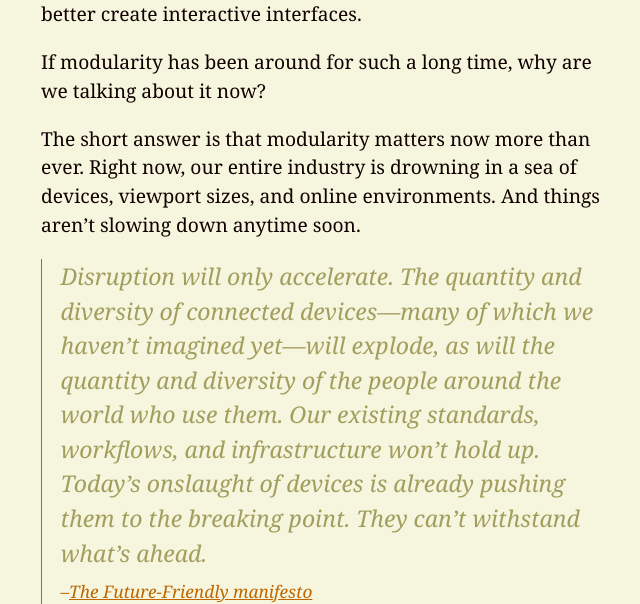
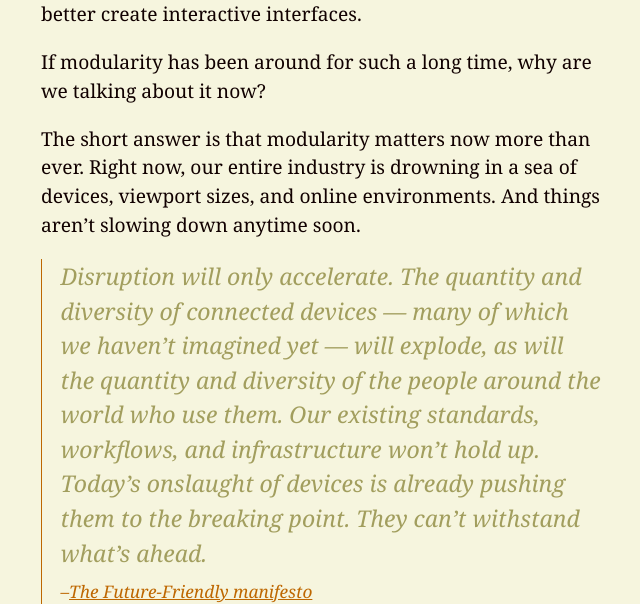
Before and after one commit to bradfrost/atomic-design, a Jekyll site: the page built from chapter-1.md, in a window 1280 px wide and 900 px high, scrolled down 4972 px, cut to the strip 0-604 px from the top of the window. Shown: the whole strip, without its empty margins (319-959 px from the left). Built offline with Jekyll 4.4.1, drawn with Linux system fonts in a browser that asks for light colours; some of the changed text lies outside the part shown.

Commit message:
Add spacing around endashes

```diff
--- a/chapter-1.md
+++ b/chapter-1.md
@@ -60,7 +60,7 @@ If modularity has been around for such a long time, why are we talking about it
 
 The short answer is that modularity matters now more than ever. Right now, our entire industry is drowning in a sea of devices, viewport sizes, and online environments. And things aren’t slowing down anytime soon.
 
-> Disruption will only accelerate. The quantity and diversity of connected devices—many of which we haven't imagined yet—will explode, as will the quantity and diversity of the people around the world who use them. Our existing standards, workflows, and infrastructure won't hold up. Today's onslaught of devices is already pushing them to the breaking point. They can't withstand what's ahead. <cite>[The Future-Friendly manifesto](http://futurefriendlyweb.com/)</cite>
+> Disruption will only accelerate. The quantity and diversity of connected devices — many of which we haven't imagined yet — will explode, as will the quantity and diversity of the people around the world who use them. Our existing standards, workflows, and infrastructure won't hold up. Today's onslaught of devices is already pushing them to the breaking point. They can't withstand what's ahead. <cite>[The Future-Friendly manifesto](http://futurefriendlyweb.com/)</cite>
 
 {% include figure.html src="../images/content/devices.jpg" caption="These are just some of the connected devices we need to worry about." %}
 
@@ -155,7 +155,7 @@ And boy are these things popular. As I’m writing this, Bootstrap is the most p
 
 One of the most attractive aspects of these frameworks is *speed*. Frameworks like Bootstrap allow designers to get ideas off the ground quickly, rapidly create prototypes, and launch sites sooner. Because the toolkit’s provided patterns are already cross-browser tested, a developer can spend her time on more important tasks rather than beating her head against a table testing some archaic version of Internet Explorer. And in case designers do get stuck, these frameworks’ communities can provide helpful support and advice.
 
-For a freelancer, this increase in speed might mean they can take on an extra project or three, yielding more financial stability for the year. And in the startup world–a place where Bootstrap is omnipresent–minimum viable products can launch sooner, leading to faster answers regarding the products’ viability.
+For a freelancer, this increase in speed might mean they can take on an extra project or three, yielding more financial stability for the year. And in the startup world — a place where Bootstrap is omnipresent — minimum viable products can launch sooner, leading to faster answers regarding the products’ viability.
 
 So frameworks like Bootstrap are insanely popular design systems that provide well-tested components, resulting in consistent designs and faster launches. What’s not to love? Well, like most everything in life, there are cons right there alongside the pros.
 
```
Also changed, not shown: 2 other files.
